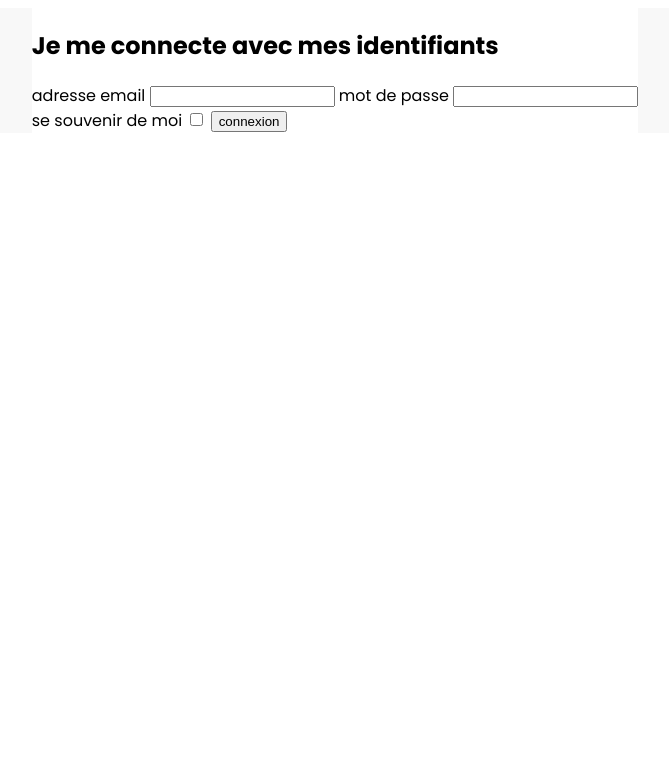
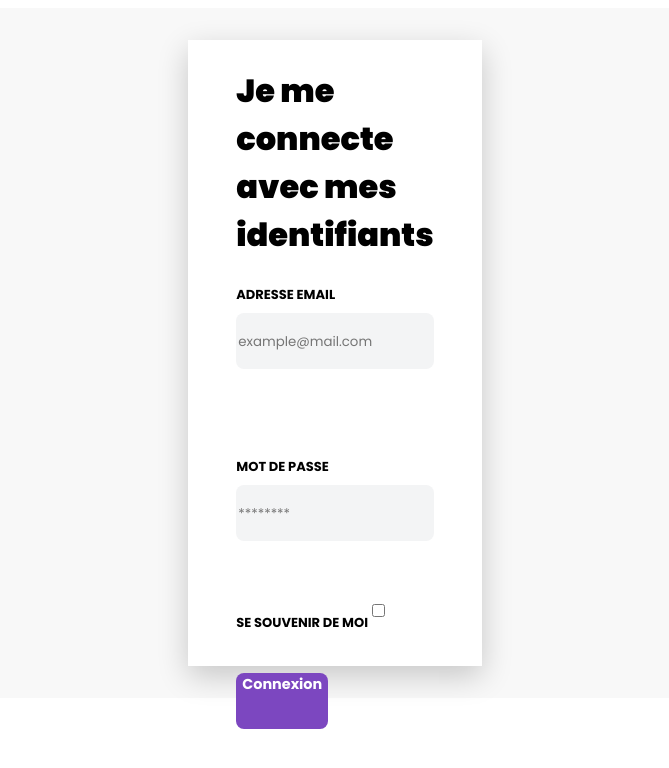
Before and after one commit to Sams0o/Brief-Challenge4, a plain HTML site: page index.html in a window 1280 px wide. Shown: the whole page, without its empty margins (305-974 px from the left). Drawn offline with Linux system fonts and the light colour scheme.

Commit message:
brief mise a jour html CSS et JS

```diff
--- a/index.html
+++ b/index.html
@@ -12,6 +12,7 @@
     <link href="https://fonts.googleapis.com/css2?family=Poppins:wght@300;400;600;700;900&display=swap"
         rel="stylesheet" />
     <link rel="stylesheet" href="/style.css">
+    <script src="script.js" defer></script>
 </head>
 
 <body>
@@ -21,19 +22,25 @@
 
             <h1>Je me connecte avec mes identifiants</h1>
 
-            <div class="contact">
+            <form id="formulaire">
+                <div class="contact">
                 <label for="email">adresse email</label>
-                <input type="email" id="email">
+                <input type="email" id="email" placeholder="example@mail.com">
+                <p id="alert1">Remplir avec une adresse mail valide.</p>
 
                 <label for="password">mot de passe</label>
-                <input type="password" id="password">
+                <input type="password" id="password" placeholder="********">
+                <p id="alert2">Ce champ est obligatoire.</p>
+                </div>
+
+                <div class="check">
+                <label for="souvenir">se souvenir de moi</label>
+                <input type="checkbox" id="souvenir">
+                </div>
+
+            <button id="connectBtn" class="btn">Connexion</button>
             </div>
-
-            <label for="souvenir">se souvenir de moi</label>
-            <input type="checkbox" id="souvenir">
-
-            <button class="btn">connexion</button>
-
+            </form>
         </div>
 
 
--- /dev/null
+++ b/script.js
@@ -0,0 +1,25 @@
+const error1 = document.getElementById("alert1");
+const error2 = document.getElementById("alert2");
+const email = document.getElementById("email");
+const password = document.getElementById("password");
+const connexionBtn = document.getElementById("connectBtn");
+
+
+let emailFormat = /^\w+([.-]?\w+)@\w+([.-]?\w+)(.\w{2,3})+$/;
+
+connexionBtn.addEventListener("click", (event) =>{
+  event.preventDefault()
+  if (!emailFormat.test(email.value)){
+    // error1.classList.add("evenement1");
+    email.style.border="2px solid rgba(240, 34, 6, 0.5)"
+    error1.style.visibility="visible"
+  }
+});
+
+
+connexionBtn.addEventListener("click", function() {
+   if (password.value === "") {
+    password.style.border="2px solid rgba(240, 34, 6, 0.5)"
+    error2.style.visibility="visible"
+  }
+});
--- a/style.css
+++ b/style.css
@@ -10,26 +10,98 @@
 
 *,
 *::before,
-*::after{
+*::after {
   box-sizing: border-box;
 }
 
 /* typo */
 .learn {
-    font-family: 'Poppins', sans-serif;
+  font-family: "Poppins", sans-serif;
+}
+
+h1 {
+  font-size: 2rem;
+  font-weight: 900;
+}
+
+label {
+  text-transform: uppercase;
+  font-size: small;
+  font-weight: 700;
+}
+
+.btn {
+  font-size: 0.9rem;
+  font-weight: 700;
+  font-family: "Poppins", sans-serif;
 }
 
 /* élément réutilisable */
 .learn {
   background-color: var(--background-learn);
   display: flex;
-  justify-content:center ;
+  justify-content: center;
   align-content: center;
+  height: 690px;
+  margin: 0;
+}
+
+h1 {
+  margin-top: 2rem 0;
 }
 
 .card {
   background-color: var(--background-card);
+  box-shadow: var(--box-shadow);
+  display: flex;
+  flex-direction: column;
+  margin: 2rem 33rem;
+  padding: 0 3rem;
+}
 
+#formulaire {
+  margin-top: -2rem;
+}
+.contact {
+  display: flex;
+  flex-direction: column;
+}
 
+.contact > input {
+  background-color: var(--background-internal);
+  border: none;
+  border-radius: 0.5rem;
+  height: 3.5rem;
 }
+
+::placeholder {
+  font-family: "poppins", sans-serif;
+}
+
+label {
+  margin-top: 2rem;
+  margin-bottom: 0.5rem;
+}
+.check {
+  display: flex;
+  align-items: center;
+}
+.btn {
+  background-color: var(--color-accent);
+  border: none;
+  border-radius: 0.5rem;
+  display: flex;
+  flex-direction: column;
+  color: white;
+  margin-top: 2rem;
+  height: 3.5rem;
+  width: 100;
+}
+
 /* spécification */
+
+p {
+  font-size: 0.7rem;
+  color: #f02206;
+  visibility: hidden;
+}
```
